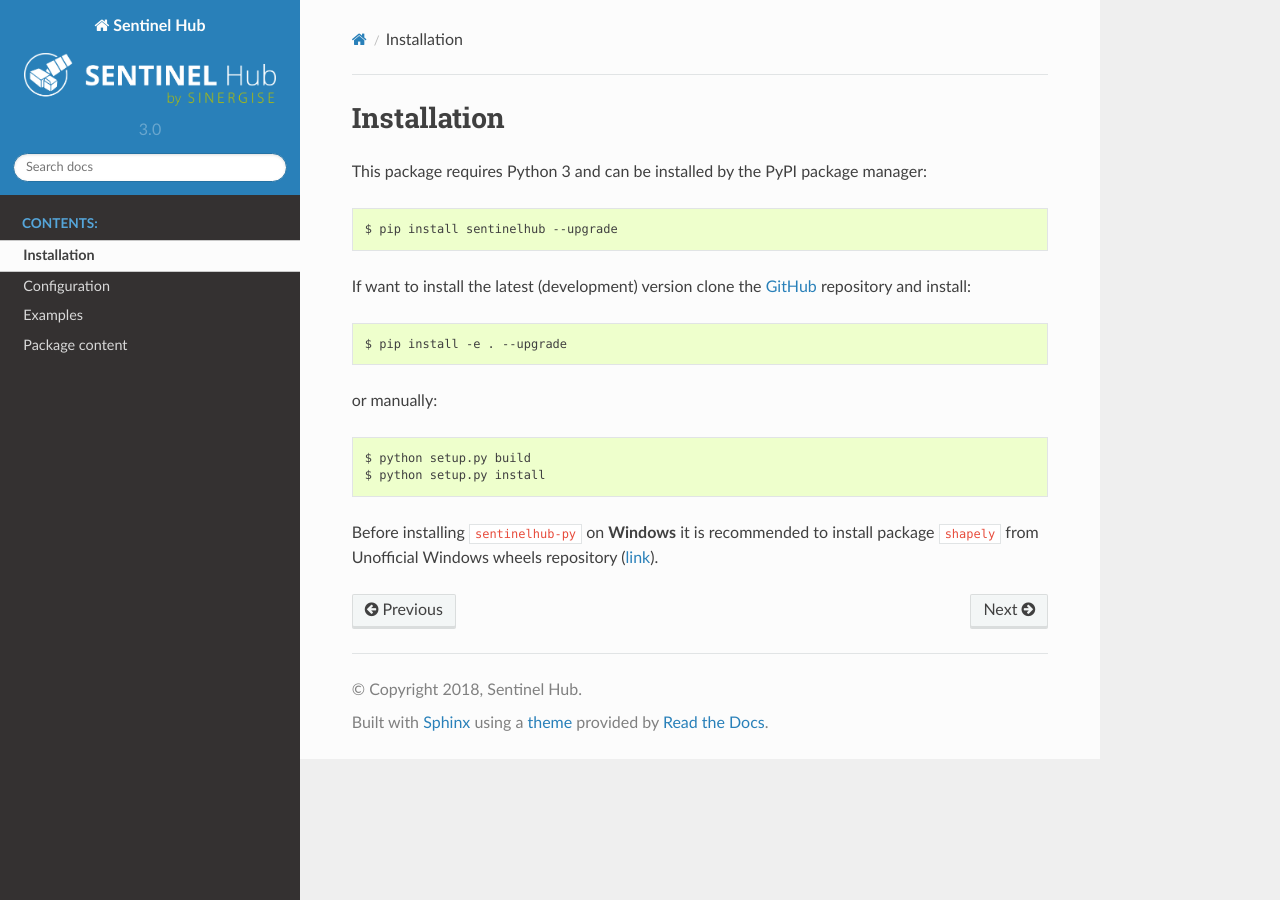
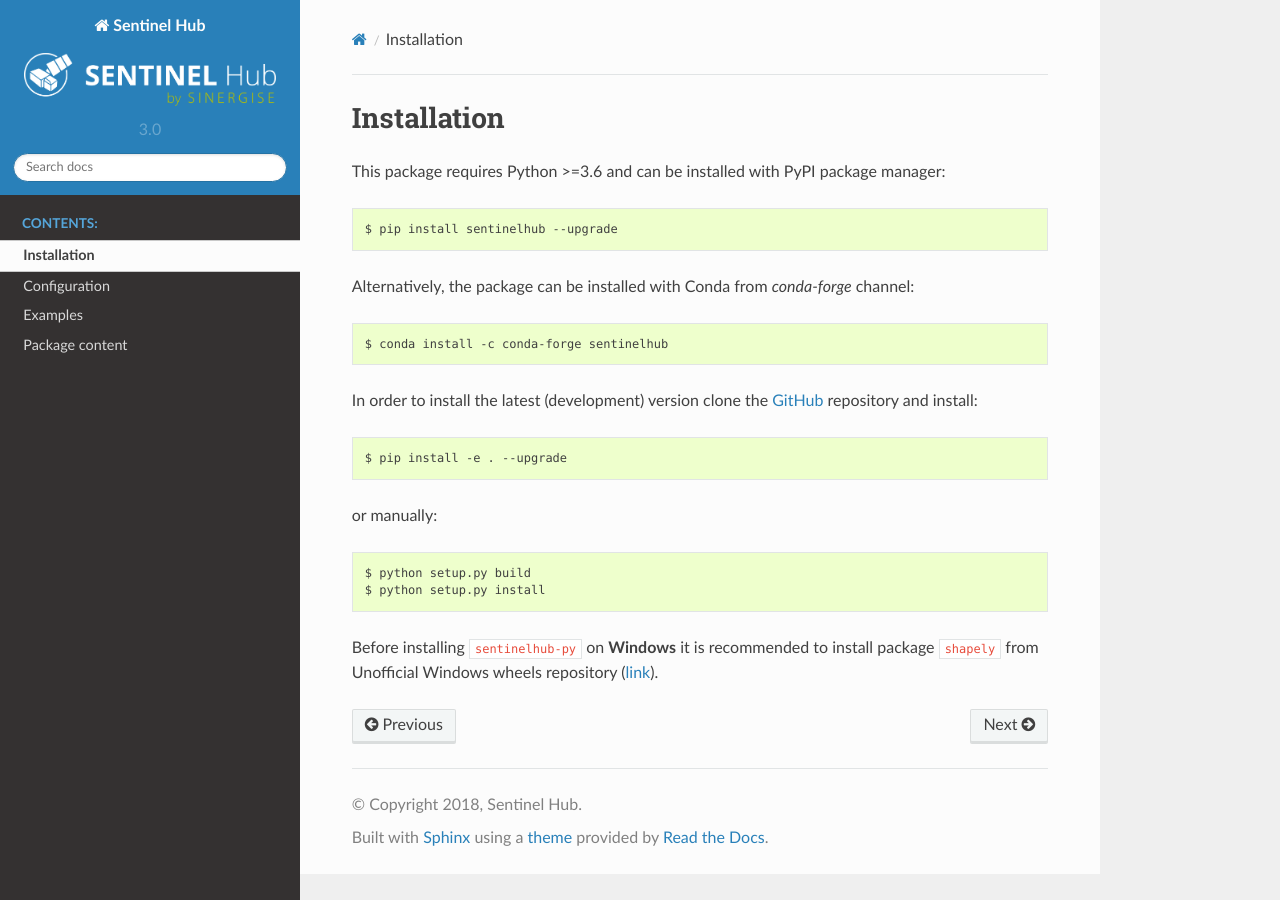
Before and after one commit to sentinel-hub/sentinelhub-py, a Sphinx documentation site: the page built from docs/source/install.rst, in a window 1280 px wide. Built offline with Sphinx 7.4.7 and the Read the Docs theme 2.0.0, drawn with Linux system fonts in a browser that asks for light colours; pages that are not in the unit, such as notebooks, are missing from menus.

Commit message:
added Conda badge and install instruction

```diff
--- a/docs/source/install.rst
+++ b/docs/source/install.rst
@@ -2,11 +2,15 @@
 Installation
 ************
 
-This package requires Python 3 and can be installed by the PyPI package manager::
+This package requires Python >=3.6 and can be installed with PyPI package manager::
 
 $ pip install sentinelhub --upgrade
 
-If want to install the latest (development) version clone the GitHub_ repository and install::
+Alternatively, the package can be installed with Conda from `conda-forge` channel::
+
+$ conda install -c conda-forge sentinelhub
+
+In order to install the latest (development) version clone the GitHub_ repository and install::
 
 $ pip install -e . --upgrade
 
```
Also changed, not shown: README.md (+7 -0 lines).
